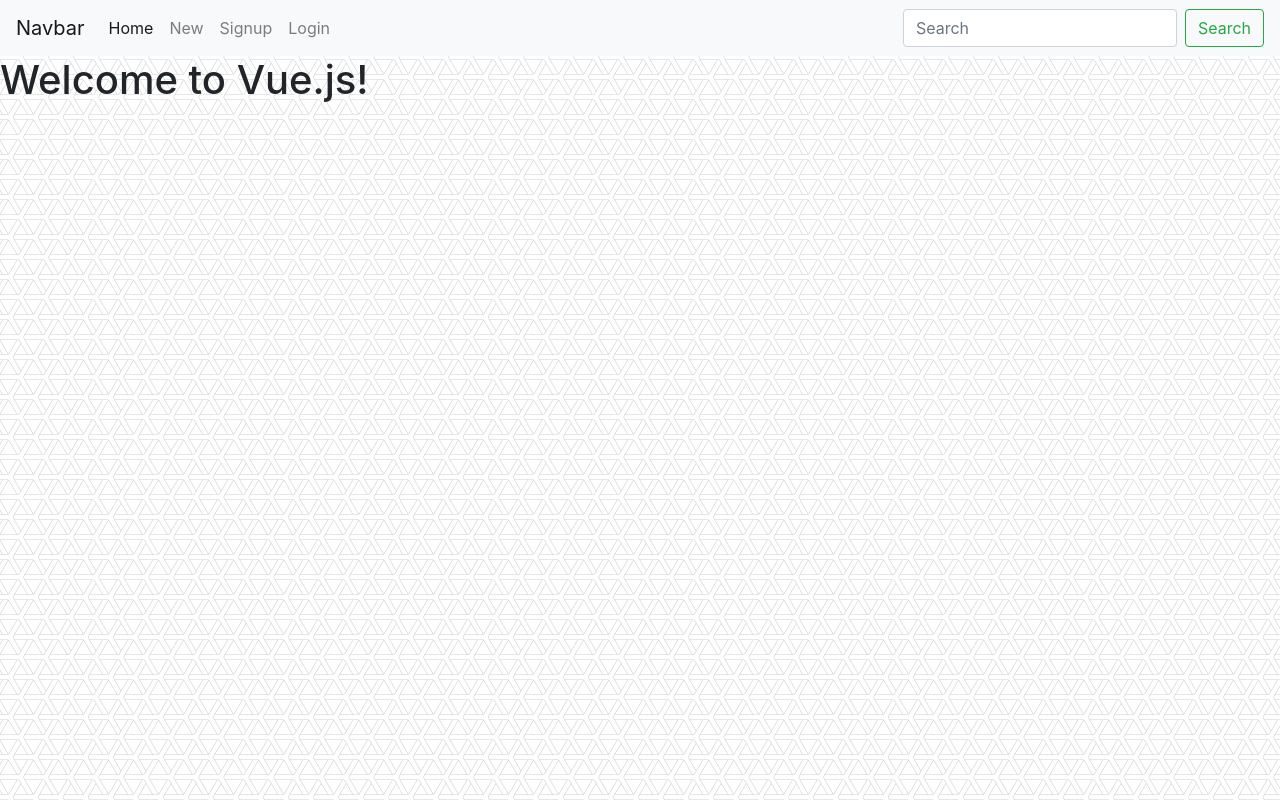
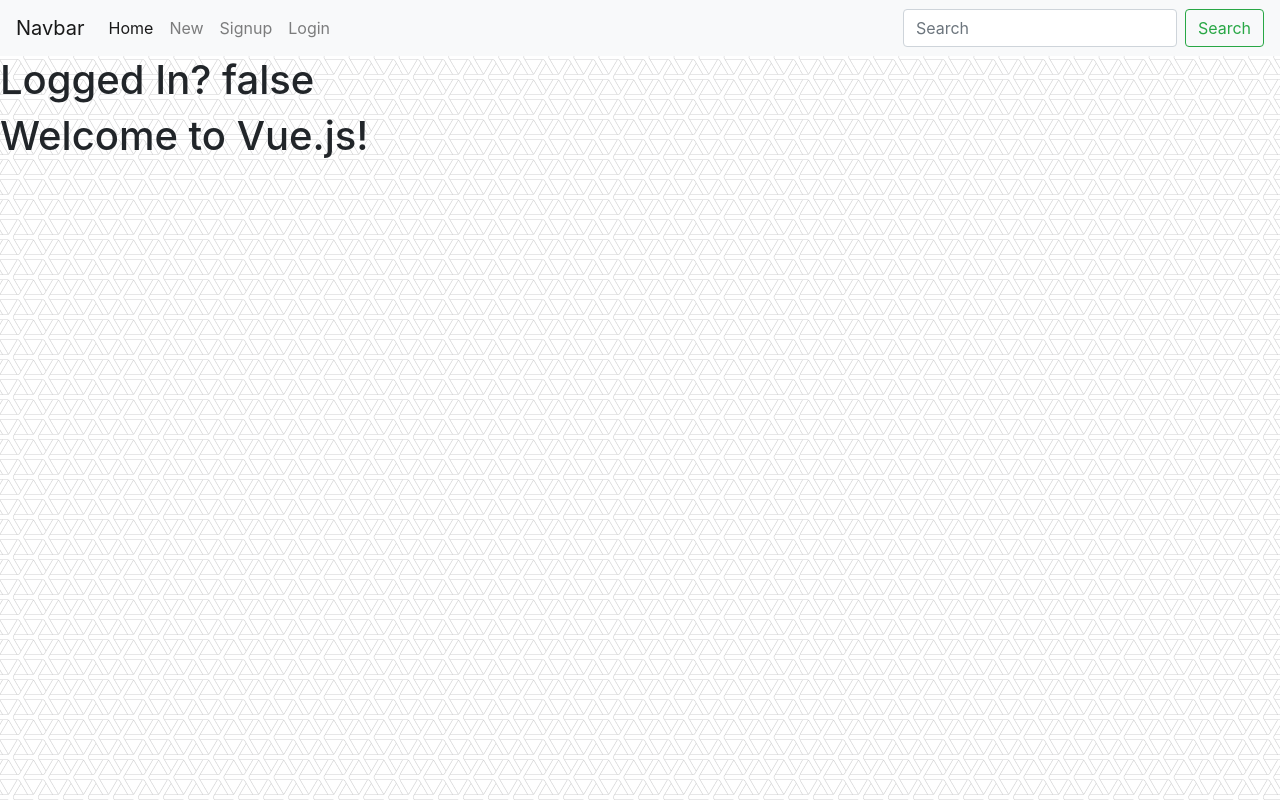
Before and after one commit to aracinski2/blog-frontend-app, a Vue app: page / in a window 1280 px wide. Built offline with nearby package versions, Linux system fonts and the light colour scheme.

Commit message:
add if logged in to app.vue

```diff
--- a/src/App.vue
+++ b/src/App.vue
@@ -24,10 +24,10 @@
         <a class="nav-link" href="/posts/new">New</a>
       </li>
       <li class="nav-item">
-        <a class="nav-link" href="/posts/signup">Signup</a>
+        <a class="nav-link" href="/signup">Signup</a>
       </li>
       <li class="nav-item">
-        <a class="nav-link" href="/posts/login">Login</a>
+        <a class="nav-link" href="/login">Login</a>
       </li>
       <!-- <li class="nav-item dropdown">
         <a class="nav-link dropdown-toggle" href="#" id="navbarDropdown" role="button" data-toggle="dropdown" aria-haspopup="true" aria-expanded="false">
@@ -50,6 +50,7 @@
     </form>
   </div>
 </nav>
+  <h1>Logged In? {{ isLoggedIn() }}</h1>
     <router-view/>
   </div>
 </template>
@@ -60,3 +61,17 @@
   background-image: url("./assets/webb.png");
 }
 </style>
+
+<script>
+export default {
+  methods: {
+    isLoggedIn: function () {
+      if (localStorage.getItem("jwt")) {
+        return true;
+      } else {
+        return false;
+      }
+    },
+  },
+};
+</script>
```
